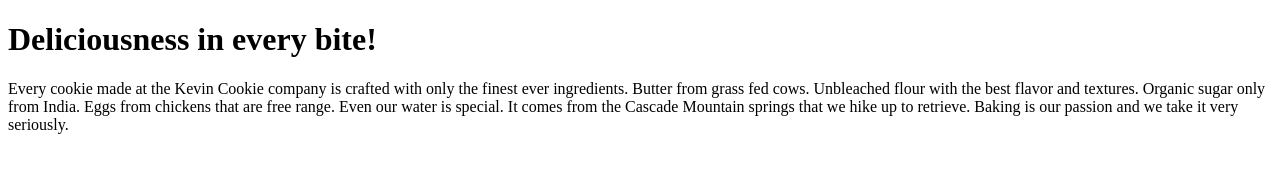
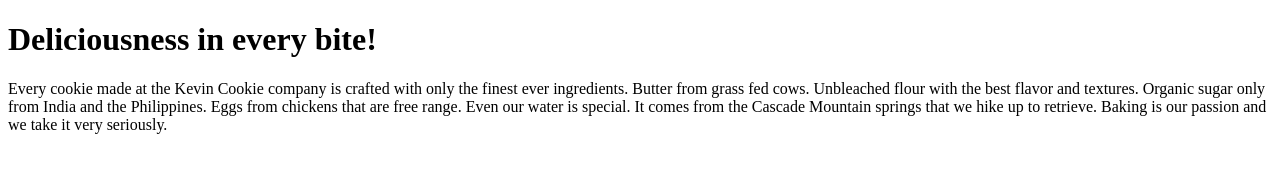
Before and after one commit to Raja-Junaid/Learning-Git-Github-from-Kevin, a plain HTML site: page index.htm in a window 1280 px wide. Drawn offline with Linux system fonts and the light colour scheme.

Commit message:
Update index.htm

```diff
--- a/index.htm
+++ b/index.htm
@@ -4,6 +4,6 @@
 
 <h1>Deliciousness in every bite!</h1>
 
-<p>Every cookie made at the Kevin Cookie company is crafted with only the finest ever ingredients. Butter from grass fed cows. Unbleached flour with the best flavor and textures. Organic sugar only from India. Eggs from chickens that are free range. Even our water is special. It comes from the Cascade Mountain springs that we hike up to retrieve. Baking is our passion and we take it very seriously.</p>
+<p>Every cookie made at the Kevin Cookie company is crafted with only the finest ever ingredients. Butter from grass fed cows. Unbleached flour with the best flavor and textures. Organic sugar only from India and the Philippines. Eggs from chickens that are free range. Even our water is special. It comes from the Cascade Mountain springs that we hike up to retrieve. Baking is our passion and we take it very seriously.</p>
 </body>
 </html>
```
